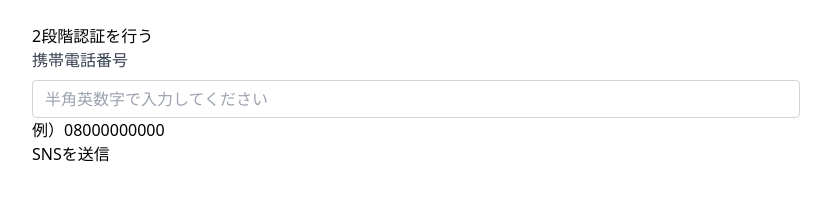
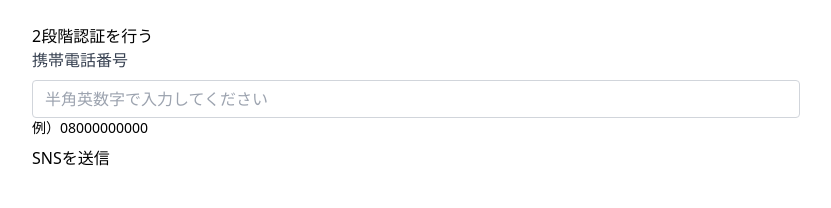
Before and after one commit to KosukeTakahashi0410/one-time-password-sample, a Next.js app: page /otp/request in a window 1280 px wide. Shown: the top 208 px of the page, without its empty margins (224-1055 px from the left). Built offline with nearby package versions, Linux system fonts and the light colour scheme.

Commit message:
fix:一旦コミット

```diff
--- a/src/pages/otp/request.tsx
+++ b/src/pages/otp/request.tsx
@@ -45,11 +45,14 @@ const OTPRequest: NextPage = () => {
         <section>
           <form onSubmit={handleSubmit(submitPhone)}>
             <div className="flex-col  justify-center">
-              <label className="form-label inline-block mb-2 text-gray-700">携帯電話番号</label>
+              <label className="form-label inline-block mb-2 text-gray-700">
+                携帯電話番号
+              </label>
               <input
                 {...register("phoneNumber")}
                 placeholder="半角英数字で入力してください"
-                className="form-control
+                className="
+                  form-control
                   block
                   w-full
                   px-3
@@ -65,8 +68,10 @@ const OTPRequest: NextPage = () => {
                   m-0
                   focus:text-gray-700 focus:bg-white focus:border-blue-600 focus:outline-none"
               />
-              <p>例）08000000000</p>
-              {errors.phoneNumber != null && <p>{errors.phoneNumber.message}</p>}
+              <p className="mb-2 text-sm">例）08000000000</p>
+              {errors.phoneNumber != null && (
+                <p>{errors.phoneNumber.message}</p>
+              )}
             </div>
             <button disabled={!isValid || isSubmitting}>SNSを送信</button>
           </form>
```
